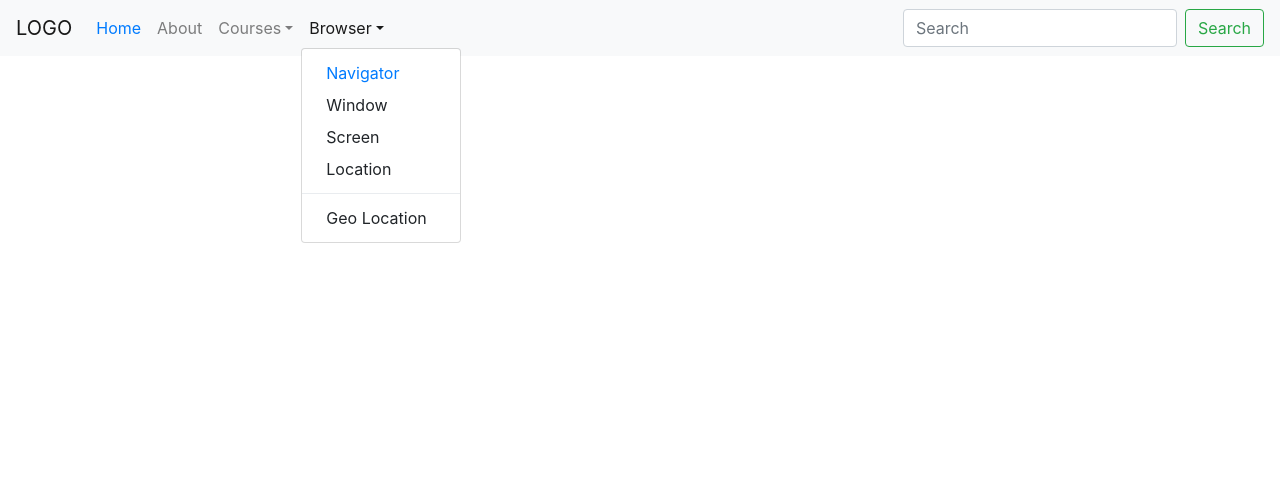
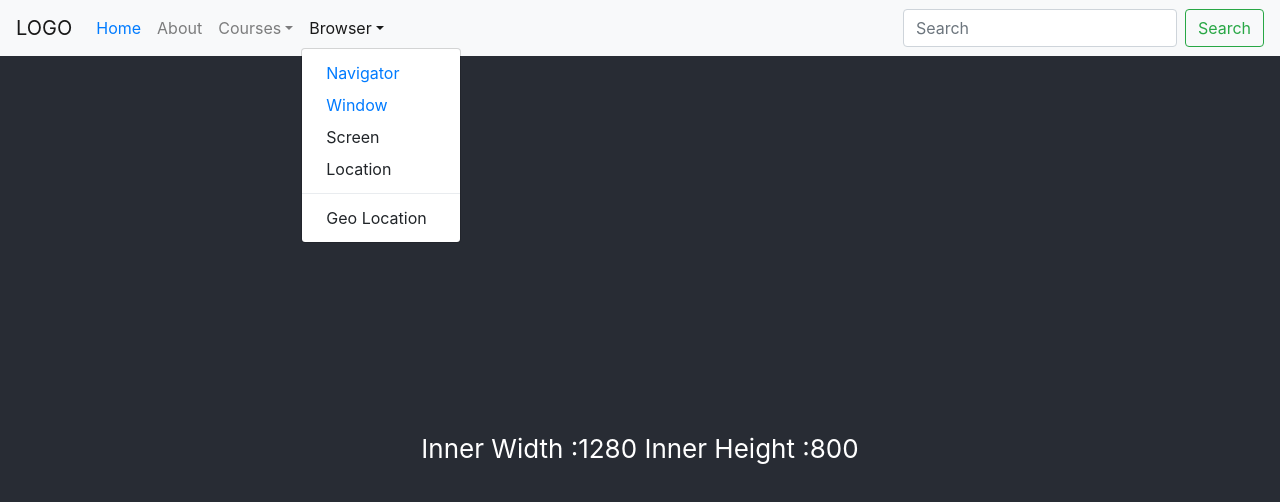
Before and after one commit to tanzimrayhan/Search-Engine-CS355, a React (Create React App) app: page /~alta2882/cs355/window in a window 1280 px wide. Both pictures are taken after a click on the button "Browser". Shown: the top 502 px of the page. Built offline with nearby package versions, Linux system fonts and the light colour scheme.

Commit message:
added the window page

```diff
--- a/src/App.js
+++ b/src/App.js
@@ -5,6 +5,7 @@ import Toolbar from './Hamburger';
 import {BrowserRouter as Router,Route,Switch} from 'react-router-dom'
 import Navigator from './Pages/Navigator'
 import MainPage from './Pages/MainPage';
+import Window from './Pages/Window'
 
 function App() {
   return (
@@ -20,7 +21,7 @@ function App() {
       <Switch>
           <Route exact path="/~alta2882/cs355/" component={MainPage}/>
           <Route exact path="/~alta2882/cs355/browser" component={Navigator}/>
-
+          <Route exact path="/~alta2882/cs355/window" component={Window}/>
       </Switch>
 
 
--- a/src/Hamburger.jsx
+++ b/src/Hamburger.jsx
@@ -2,6 +2,7 @@ import React  from 'react';
 import 'bootstrap/dist/css/bootstrap.min.css';
 import {Nav,Navbar,NavDropdown,Form,FormControl,Button} from 'react-bootstrap'
 import {Link } from "react-router-dom"
+
 
 
 
@@ -35,7 +36,7 @@ const Toolbar=props=>(
 
             <NavDropdown.Item >  <Link to="/~alta2882/cs355/browser">Navigator</Link></NavDropdown.Item>
 
-        <NavDropdown.Item href="#action/3.2">Window</NavDropdown.Item>
+        <NavDropdown.Item><Link to="/~alta2882/cs355/window">Window</Link></NavDropdown.Item>
         <NavDropdown.Item href="#action/3.3">Screen</NavDropdown.Item>
         <NavDropdown.Item href="#action/3.3">Location</NavDropdown.Item>
         <NavDropdown.Divider />
--- a/src/Pages/MainPage.jsx
+++ b/src/Pages/MainPage.jsx
@@ -10,12 +10,7 @@ class MainPage extends Component{
 
         document.title="CS355 PROJECT",
         <div className="App" style={{height:'100%'}}>
-
-
-
           <header className="App-header" >
-
-
             <img src={logo} className="App-logo" alt="logo" />
             <p>Welcome! <code>LOVE FOR Tanzim</code> </p>
             <a className="App-link"
--- a/src/Pages/Navigator.jsx
+++ b/src/Pages/Navigator.jsx
@@ -36,7 +36,7 @@ class Navigator extends Component{
 
             <div className="App" style={{height:'100%'}}  >
                 <header className="App-header">
-                    <p style={{padding:'5rem', textAlign:"left"}}>
+                    <p style={{padding:'5rem', }}>
                         {this.browserAppName()}
                         <br/>
                         {this.browserVersion()}
--- /dev/null
+++ b/src/Pages/Window.jsx
@@ -0,0 +1,31 @@
+import React,{Component} from 'react'
+import '../App.css'
+
+class Window extends Component{
+    //function
+    innerMeasurements=()=>{
+        var w = window.innerWidth;
+        var h = window.innerHeight;
+        return document.write= "Inner Width :"+w+"  Inner Height :"+h;
+
+
+
+
+
+
+    }
+
+    render(){
+        document.title="Window Info";
+        return(
+            <div className="App" style={{height:'100%'}}  >
+                <header className="App-header">
+                    <p style={{padding:'5rem', }}>
+                        {this.innerMeasurements()}
+                    </p>
+                </header>
+            </div>
+        )
+    }
+}
+export default Window;
```
Also changed, not shown: 2519c5ca-2a20-43ab-a58f-11adea7ea806_200x200.png (added), src/SARA 1.png (added). Lines whose indentation alone changed are shown as unchanged.
